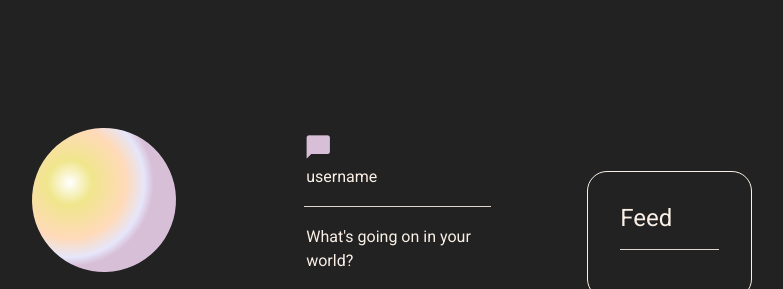
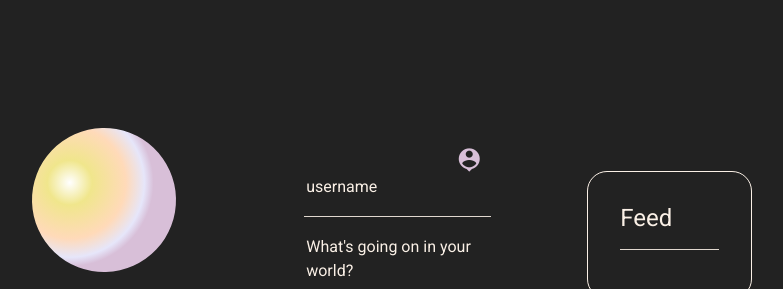
Before and after one commit to katsign/neu-planet, a website: page app/public/index.html in a window 1280 px wide. Shown: the part 165-454 px from the top of the page, without its empty margins (264-1047 px from the left). Drawn offline with nearby package versions, Linux system fonts and the light colour scheme; no server answers.

Commit message:
dialing in layout

```diff
--- a/app/public/index.html
+++ b/app/public/index.html
@@ -31,11 +31,11 @@
           <h2>neuPlanet</h2>
         </div>
         <div class="pad" id="postTab">
-          <span class="material-icons thistle">chat_bubble</span>
+          <span class="material-icons thistle float-right">person_pin</span>
           <input type="text" id="author" placeholder="username" />
           <hr />
           <textarea
-            rows="3"
+            rows="2"
             id="input-box"
             placeholder="What's going on in your world?"
           ></textarea>
```
